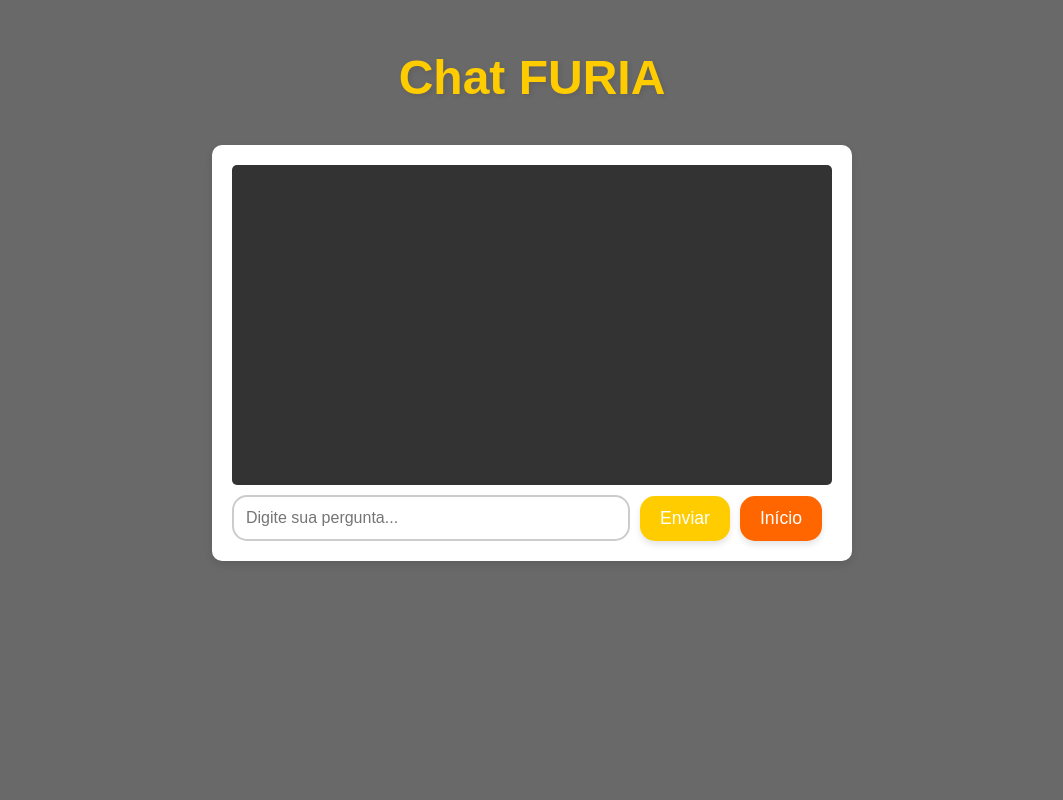
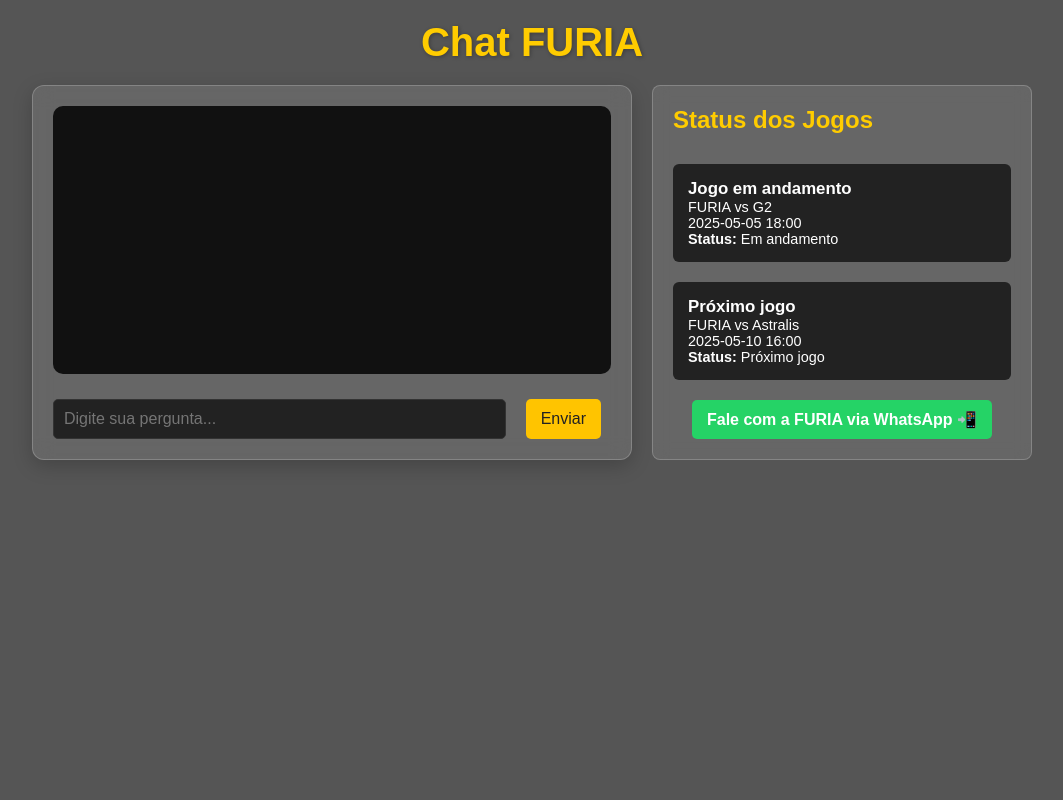
Before and after one commit to oiagot/FURIA-Chatbot-Novo, a Flask app: page / in a window 1280 px wide. Shown: the whole page, without its empty margins (108-1171 px from the left). Run offline with Flask 3, Linux system fonts and the light colour scheme.

Commit message:
adicionando o whatsapp da furia

```diff
--- a/app.py
+++ b/app.py
@@ -20,12 +20,31 @@
     "Essa passou batida, mas não se preocupa... na próxima eu acerto! 🧠"
 ]
 
+# Respostas de torcida
 respostas_torcida = [
     "FURIAaaa, é nós! Vamos amassar esses caras! 💥",
     "O time tá voando, irmão! Que venha mais um título! 🏆",
     "Vai, FURIA! A torcida tá contigo, sempre! 🔥",
     "A FURIA é a mais forte, vamos esmagar qualquer time! 💪",
     "Quem duvida da FURIA? Tá vendo o jogo? Tá chegando a hora! ⚡"
+]
+
+# Dados sobre os jogos
+jogos = [
+    {
+        "id": 1,
+        "time1": "FURIA",
+        "time2": "G2",
+        "data": "2025-05-05 18:00",
+        "status": "Em andamento",
+    },
+    {
+        "id": 2,
+        "time1": "FURIA",
+        "time2": "Astralis",
+        "data": "2025-05-10 16:00",
+        "status": "Próximo jogo",
+    }
 ]
 
 @app.route("/responder", methods=["POST"])
@@ -40,20 +59,21 @@
     resposta = random.choice(respostas_torcida)
     return jsonify({"resposta": resposta})
 
+@app.route("/jogo/atual", methods=["GET"])
+def jogo_atual():
+    # Pega o jogo "em andamento" ou o primeiro jogo na lista
+    jogo = jogos[0]
+    return jsonify(jogo)
+
+@app.route("/jogo/proximo", methods=["GET"])
+def proximo_jogo():
+    # Pega o próximo jogo
+    jogo = jogos[1]
+    return jsonify(jogo)
+
 @app.route("/")
 def index():
     return render_template("index.html")
 
-@app.route("/responder", methods=["POST"])
-def responder():
-    mensagem = request.json["mensagem"].lower()
-
-    for chave in respostas:
-        if chave in mensagem:
-            return jsonify({"resposta": respostas[chave]})
-
-    resposta = random.choice(respostas_genericas)
-    return jsonify({"resposta": resposta})
-
 if __name__ == "__main__":
     app.run(debug=True)
--- a/static/style.css
+++ b/static/style.css
@@ -1,119 +1,273 @@
-/* Definindo o fundo cinza */
+/* reset básico */
+* { box-sizing: border-box; margin: 0; padding: 0; }
+
+/* corpo e fonte */
 body {
-    margin: 0;
-    padding: 0;
-    background-color: #696969;  /* Cor de fundo cinza claro */
-    font-family: Arial, sans-serif;  /* Definindo uma fonte mais limpa */
+    background-color: #555;
+    font-family: Arial, sans-serif;
     display: flex;
     flex-direction: column;
     align-items: center;
-    justify-content: flex-start;
-    height: 100vh;
+    padding: 20px;
+    min-height: 100vh;
 }
 
-/* Título centralizado no topo */
+/* título */
 h1 {
-    text-align: center;  /* Centraliza o texto */
-    color: #ffcc00;  /* Cor amarela para o título */
-    margin-top: 50px;  /* Espaço do topo da página */
-    font-size: 3em;  /* Aumenta o tamanho do título */
-    font-weight: bold;  /* Deixa o título em negrito */
-    text-shadow: 2px 2px 5px rgba(0, 0, 0, 0.1);  /* Sombra leve no texto */
-    margin-bottom: 20px;  /* Espaço abaixo do título */
+    color: #ffcc00;
+    margin-bottom: 20px;
+    font-size: 2.5em;
+    text-shadow: 1px 1px 4px rgba(0,0,0,0.3);
 }
 
-/* Caixa do chat */
+/* container geral */
 #chat-container {
+    background: rgba(255,255,255,0.1);
+    backdrop-filter: blur(10px);
+    border: 1px solid rgba(255,255,255,0.2);
+    border-radius: 12px;
+    box-shadow: 0 6px 20px rgba(0,0,0,0.2);
     width: 100%;
-    max-width: 600px;  /* Limita a largura do chat */
-    background-color: #fff;  /* Fundo branco para a área do chat */
-    border-radius: 10px;  /* Bordas arredondadas */
-    box-shadow: 0 4px 8px rgba(0, 0, 0, 0.1);  /* Sombra suave para o container */
+    max-width: 600px;
+    display: flex;
+    flex-direction: column;
     padding: 20px;
-    margin-top: 20px;
 }
 
-/* Estilo para a área do chat */
+/* caixa de mensagens */
 #chat-box {
+    background-color: #1e1e1e;
+    border-radius: 8px;
     height: 300px;
     overflow-y: auto;
-    background-color: #333333;  /* Cinza escuro para o fundo */
+    display: flex;
+    flex-direction: column;
+    gap: 8px;
     padding: 10px;
-    border-radius: 5px;
-    margin-bottom: 10px;
-    color: white;  /* Cor das letras brancas */
-    font-weight: bold;  /* Fonte mais gordinha */
-    font-family: 'Arial', sans-serif;  /* Garantindo a fonte Arial */
+    scroll-behavior: smooth;
 }
 
+/* bolhas de mensagem */
+.mensagem {
+    padding: 10px 15px;
+    border-radius: 20px;
+    max-width: 75%;
+    word-wrap: break-word;
+    animation: fadeIn 0.3s ease-in;
+}
 
-/* Estilo para o input de mensagem */
+.usuario {
+    background-color: #ffcc00;
+    color: #111;
+    align-self: flex-end;
+    text-align: right;
+}
+
+.bot {
+    background-color: #333;
+    color: #fff;
+    align-self: flex-start;
+    text-align: left;
+}
+
+/* entrada e botões */
+#input-container {
+    display: flex;
+    margin-top: 15px;
+}
+
 #input-msg {
-    width: calc(100% - 100px);  /* Faz o input ocupar o restante da largura */
+    flex: 1;
     padding: 12px;
-    border-radius: 15px;  /* Bordas arredondadas */
+    border-radius: 15px;
     border: 2px solid #ccc;
+    font-size: 1em;
     margin-right: 10px;
-    font-size: 1em;
-    transition: border-color 0.3s ease, box-shadow 0.3s ease;  /* Transições suaves */
+    transition: 0.3s;
 }
 
 #input-msg:focus {
-    border-color: #ffcc00;  /* Cor dourada para o foco */
-    box-shadow: 0 0 10px rgba(255, 204, 0, 0.5);  /* Sombra dourada para foco */
-    outline: none;  /* Remove a linha de foco padrão */
+    border-color: #ffcc00;
+    box-shadow: 0 0 8px rgba(255,204,0,0.4);
+    outline: none;
 }
 
-/* Estilo para os botões (Enviar e Voltar ao Início) */
 button {
     padding: 12px 20px;
-    background-color: #ffcc00;
     border: none;
-    border-radius: 15px;  /* Bordas arredondadas */
+    border-radius: 15px;
+    font-size: 1em;
+    color: #fff;
     cursor: pointer;
-    color: white;
-    font-size: 1.1em;
-    transition: background-color 0.3s ease, transform 0.3s ease;  /* Transições suaves */
-    box-shadow: 0 4px 6px rgba(0, 0, 0, 0.1);  /* Sombra suave */
-    margin-right: 10px;  /* Espaço entre os botões */
+    transition: 0.2s;
 }
 
-button:hover {
-    background-color: #e6b800;  /* Dourado mais escuro ao passar o mouse */
-    transform: translateY(-2px);  /* Efeito de elevação ao passar o mouse */
+button:nth-of-type(1) {
+    background-color: #ffc400;
+    margin-right: 10px;
 }
 
-button:active {
-    background-color: #d9a100;  /* Dourado ainda mais escuro ao clicar */
-    transform: translateY(0);  /* Volta ao normal após o clique */
+button:nth-of-type(1):hover {
+    background-color: #e6b800;
 }
 
-/* Estilo para o botão "Voltar ao Início" */
 #back-button {
-    padding: 12px 20px;
-    background-color: #ff6600;  /* Cor diferente para o botão de voltar */
-    border: none;
-    border-radius: 15px;
-    cursor: pointer;
-    color: white;
-    font-size: 1.1em;
-    transition: background-color 0.3s ease, transform 0.3s ease;
-    box-shadow: 0 4px 6px rgba(0, 0, 0, 0.1);
+    background-color: #ff6600;
 }
 
 #back-button:hover {
     background-color: #e65c00;
-    transform: translateY(-2px);
 }
 
-#back-button:active {
-    background-color: #cc5200;
-    transform: translateY(0);
+/* animação */
+@keyframes fadeIn {
+    from { opacity: 0; transform: translateY(8px); }
+    to { opacity: 1; transform: translateY(0); }
 }
 
-/* Estilo para o container de input e botões */
+/* Container flex para chat + status */
+#main-container {
+  display: flex;
+  gap: 20px;
+  width: 90%;
+  max-width: 1000px;
+  margin: 0 auto;
+  justify-content: space-between;
+}
+
+/* Ajustes no chat para ocupar 2/3 do espaço */
+#chat-container {
+  flex: 2;
+  display: flex;
+  flex-direction: column;
+}
+
+/* Painel de status ocupa 1/3, tamanho fixo para manter padronização */
+#status-container {
+  flex: 1;
+  background: rgba(255,255,255,0.1);
+  backdrop-filter: blur(8px);
+  border: 1px solid rgba(255,255,255,0.2);
+  border-radius: 8px;
+  padding: 20px;
+  height: 100%; /* Torna o painel com altura total para manter a uniformidade */
+  display: flex;
+  flex-direction: column;
+  gap: 20px; /* Espaçamento entre os cards */
+  justify-content: space-between; /* Alinha os cards uniformemente */
+}
+
+#status-container h2 {
+  color: #ffcc00;
+  margin-bottom: 10px;
+}
+
+/* Cards de status com altura fixa e tamanho proporcional */
+.jogo-card {
+  background: #222;
+  color: #fff;
+  padding: 15px;
+  border-radius: 6px;
+  font-size: 0.9em;
+  flex: 1; /* Garante que ambos tenham a mesma altura */
+  display: flex;
+  flex-direction: column;
+  justify-content: center;
+}
+
+/* Ajustes no chat (bolhas, input etc.) */
+#chat-box {
+  flex: 1;
+  overflow-y: auto;
+  padding: 10px;
+  background-color: #111;
+  margin-bottom: 10px;
+  border-radius: 10px;
+}
+
 #input-container {
-    display: flex;  /* Para alinhar os botões lado a lado */
-    justify-content: space-between;  /* Dá espaço entre os botões */
-    align-items: center;  /* Alinha verticalmente os botões */
+  display: flex;
+  gap: 10px;
 }
+
+#input-msg {
+  flex: 1;
+  padding: 10px;
+  border-radius: 5px;
+  border: 1px solid #333;
+  background-color: #222;
+  color: #fff;
+}
+
+button {
+  padding: 10px 15px;
+  background-color: #ffcc00;
+  color: #222;
+  border: none;
+  border-radius: 5px;
+  cursor: pointer;
+}
+
+button:hover {
+  background-color: #ffbb00;
+}
+
+/* Container flex para chat + status ---------------------------------------------------------*/
+#main-container {
+    display: flex;
+    gap: 20px;
+    width: 90%;
+    max-width: 1000px;
+    margin: 0 auto;
+  }
+
+  /* Ajuste: cada coluna com 50% da largura disponível */
+  #chat-container,
+  #status-container {
+    width: 50%;
+  }
+
+  /* Painel de status */
+  #status-container {
+    background: rgba(255,255,255,0.1);
+    backdrop-filter: blur(8px);
+    border: 1px solid rgba(255,255,255,0.2);
+    border-radius: 8px;
+    padding: 20px;
+    display: flex;
+    flex-direction: column;
+    gap: 20px;
+  }
+
+  /* Cards de status ocupando toda a largura do container */
+  .jogo-card {
+    background: #222;
+    color: #fff;
+    padding: 15px;
+    border-radius: 6px;
+    font-size: 0.9em;
+    width: 100%;
+    box-sizing: border-box;
+  }
+
+  /* Link do WhatsApp estilizado */
+  #whatsapp-link {
+    margin-top: auto; /* força ficar ao final do container */
+    text-align: center;
+  }
+
+  #whatsapp-link a {
+    display: inline-block;
+    padding: 10px 15px;
+    background-color: #25D366;
+    color: white;
+    border-radius: 5px;
+    text-decoration: none;
+    font-weight: bold;
+  }
+
+  #whatsapp-link a:hover {
+    background-color: #1DA851;
+  }
+
+  /* Mantém seus estilos de chat (bolhas, input etc.) abaixo... */
--- a/templates/index.html
+++ b/templates/index.html
@@ -1,7 +1,6 @@
 <!DOCTYPE html>
 <html lang="pt-br">
 <head>
-    <script src="{{ url_for('static', filename='chat.js') }}"></script>
   <meta charset="UTF-8">
   <meta name="viewport" content="width=device-width, initial-scale=1.0">
   <title>Chat FURIA</title>
@@ -9,50 +8,83 @@
 </head>
 <body>
   <h1>Chat FURIA</h1>
+
+    <!-- Container principal: chat + status lado a lado -->
+    <div id="main-container">
+        <!-- Chat -->
         <div id="chat-container">
           <div id="chat-box"></div>
           <div id="input-container">
             <input type="text" id="input-msg" placeholder="Digite sua pergunta...">
             <button onclick="enviarMensagem()">Enviar</button>
-            <button id="back-button" onclick="voltarInicio()">Início</button>
           </div>
         </div>
 
+        <!-- Painel de status de jogos -->
+        <div id="status-container">
+          <h2>Status dos Jogos</h2>
+          <div id="jogo-atual" class="jogo-card"></div>
+          <div id="proximo-jogo" class="jogo-card"></div>
+          <!-- Link do WhatsApp -->
+          <div id="whatsapp-link">
+            <a href="https://wa.me/5511993404466" target="_blank">
+              Fale com a FURIA via WhatsApp 📲
+            </a>
+          </div>
+        </div>
+      </div>
+
+
   <script>
-        // Função para enviar a mensagem
+    // chama os endpoints e preenche o painel
+    async function atualizarStatus() {
+      const atual = await fetch('/jogo/atual').then(r => r.json());
+      const prox  = await fetch('/jogo/proximo').then(r => r.json());
+
+      document.getElementById('jogo-atual').innerHTML = `
+        <h3>Jogo em andamento</h3>
+        <p>${atual.time1} vs ${atual.time2}</p>
+        <p>${atual.data}</p>
+        <p><b>Status:</b> ${atual.status}</p>
+      `;
+
+      document.getElementById('proximo-jogo').innerHTML = `
+        <h3>Próximo jogo</h3>
+        <p>${prox.time1} vs ${prox.time2}</p>
+        <p>${prox.data}</p>
+        <p><b>Status:</b> ${prox.status}</p>
+      `;
+    }
+
+    // inicializa
+    window.addEventListener('load', () => {
+      atualizarStatus();
+      // opcional: atualiza a cada 30s
+      setInterval(atualizarStatus, 30000);
+    });
+
+    // resto do seu JS de chat...
     async function enviarMensagem() {
-            const msg = document.getElementById("input-msg").value;
+      const input = document.getElementById("input-msg");
+      const msg = input.value.trim();
       if (!msg) return;
+      const chatBox = document.getElementById("chat-box");
+      chatBox.innerHTML += `<div class="mensagem usuario"><b>Você:</b> ${msg}</div>`;
+      input.value = ""; chatBox.scrollTop = chatBox.scrollHeight;
 
-            const chatBox = document.getElementById("chat-box");
-            chatBox.innerHTML += `<div><b>Você:</b> ${msg}</div>`;
-
-            // Limpa a caixa de entrada
-            document.getElementById("input-msg").value = "";
-
-            // Envia a mensagem para o servidor
-            const resposta = await fetch("/responder", {
+      const res = await fetch("/responder", {
         method: "POST",
-                headers: {"Content-Type": "application/json"},
+        headers: {"Content-Type":"application/json"},
         body: JSON.stringify({mensagem: msg})
       });
-
-            const dados = await resposta.json();
-
-            // Simula o delay do bot para responder de forma mais natural
+      const dados = await res.json();
       setTimeout(() => {
-                chatBox.innerHTML += `<div><b>Bot:</b> ${dados.resposta}</div>`;
-                chatBox.scrollTop = chatBox.scrollHeight; // Auto-scroll para o final
-            }, 1000); // Delay de 1 segundo para simular o "pensamento" do bot
+        chatBox.innerHTML += `<div class="mensagem bot"><b>Bot:</b> ${dados.resposta}</div>`;
+        chatBox.scrollTop = chatBox.scrollHeight;
+      }, 800);
     }
-
-        // Adiciona o evento de tecla pressionada para enviar ao apertar "Enter"
-        document.getElementById("input-msg").addEventListener("keydown", function(event) {
-            if (event.key === "Enter") {
-                event.preventDefault(); // Evita o comportamento padrão de enviar um "enter" no input
-                enviarMensagem();  // Chama a função de envio
-            }
-        });
+    document.getElementById("input-msg")
+      .addEventListener("keydown", e => { if (e.key==="Enter") { e.preventDefault(); enviarMensagem(); } });
   </script>
 </body>
 </html>
```
Lines whose indentation alone changed are shown as unchanged.
